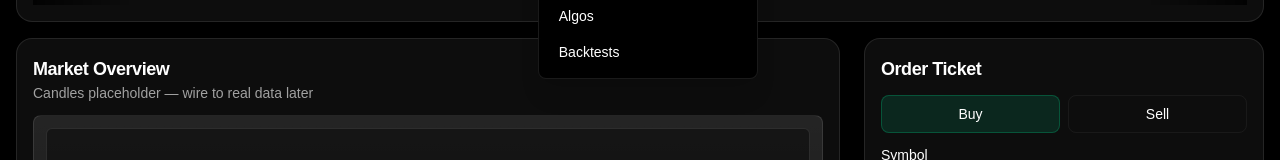
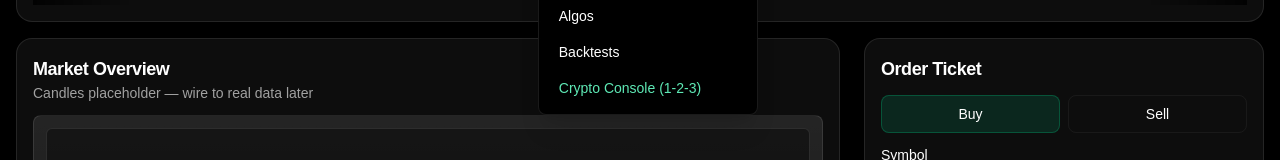
Before and after one commit to imlpstudio/zillionaire, a Next.js app: page / in a window 1280 px wide. Both pictures are taken after a click on the heading "Trading". Shown: the part 135-295 px from the top of the page. Built offline with nearby package versions, Linux system fonts and the light colour scheme.

Commit message:
Add Crypto Console nav entry and refresh homepage skeleton

```diff
--- a/app/layout.tsx
+++ b/app/layout.tsx
@@ -30,6 +30,9 @@ export default function RootLayout({
                   <a href="/paper" className="block rounded px-3 py-2 hover:bg-white/10">Paper</a>
                   <a href="/algos" className="block rounded px-3 py-2 hover:bg-white/10">Algos</a>
                   <a href="/backtest" className="block rounded px-3 py-2 hover:bg-white/10">Backtests</a>
+                  <a href="/crypto/console" className="block rounded px-3 py-2 hover:bg-emerald-600/20 text-emerald-300">
+                    Crypto Console (1-2-3)
+                  </a>
                 </div>
               </details>
 
--- a/app/page.tsx
+++ b/app/page.tsx
@@ -3,7 +3,6 @@ import { Card } from "../components/card";
 import { ChartFrame } from "../components/ChartFrame";
 import { OrderTicket } from "../components/OrderTicket";
 import { Watchlist } from "../components/Watchlist";
-
 
 export default function HomePage() {
   return (
@@ -12,13 +11,11 @@ return (
         <TickerTape symbols={["AAPL","MSFT","NVDA","TSLA","AMZN","META","GOOGL","SPY","QQQ","BTC-USD"]} />
       </section>
 
-
       <section className="grid gap-6 pb-10 lg:grid-cols-3">
         <div className="lg:col-span-2 space-y-6">
           <Card title="Market Overview" subtitle="Candles placeholder — wire to real data later">
             <ChartFrame />
           </Card>
-
 
           <div className="grid gap-6 sm:grid-cols-2">
             <Card title="P&L (Today)" tight>
@@ -29,7 +26,6 @@ return (
             </Card>
           </div>
         </div>
-
 
         <div className="space-y-6">
           <Card title="Order Ticket">
@@ -44,7 +40,6 @@ return (
   );
 }
 
-
 function KPILine({ value, sub }: { value: string; sub?: string }) {
   return (
     <div>
```
Lines whose indentation alone changed are shown as unchanged.
